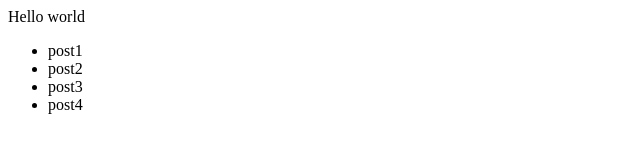
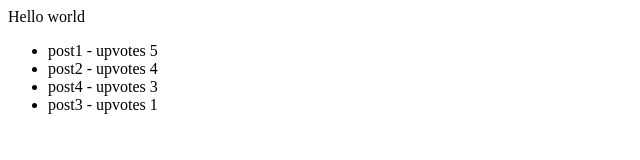
Before and after one commit to seeker8/angular_webapp, a plain HTML site: page index.html in a window 1280 px wide. Shown: the whole page, without its empty margins (0-640 px from the left). Drawn offline with nearby package versions, Linux system fonts and the light colour scheme.

Commit message:
Adding directives for repeat and filters

```diff
--- a/app.js
+++ b/app.js
@@ -4,9 +4,9 @@ angular.module('flapperNews', [])
     function($scope){
         $scope.test = 'Hello world';
         $scope.posts = [
-            'post1',
-            'post2',
-            'post3',
-            'post4'
+            {title: 'post1', upvotes: 5},
+             {title: 'post2', upvotes: 4},
+             {title: 'post3', upvotes: 1},
+             {title: 'post4', upvotes: 3}
         ]
     }]);
--- a/index.html
+++ b/index.html
@@ -10,7 +10,7 @@
             {{test}}
         </div>
         <ul>
-            <li ng-repeat="post in posts">{{post}}</li>
+            <li ng-repeat="post in posts | orderBy: '-upvotes'">{{post.title}} - upvotes {{post.upvotes}}</li>
         </ul>
     </body>
 </html>
```
